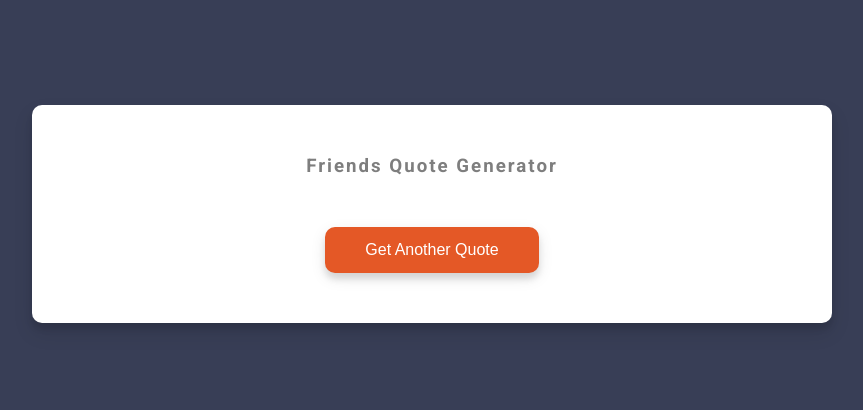
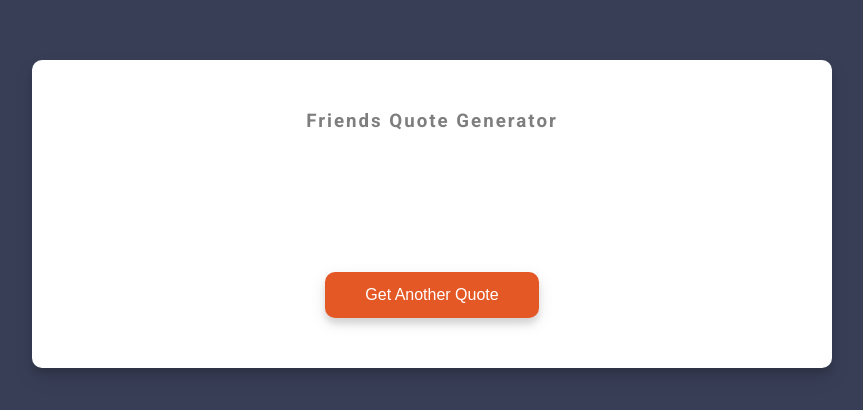
Before and after one commit to sahil-repos/friendsQuoteGenerator, a plain HTML site: page index.html in a window 1280 px wide. Shown: the part 186-596 px from the top of the page, without its empty margins (208-1071 px from the left). Drawn offline with Linux system fonts and the light colour scheme; no server answers.

Commit message:
Fixed css classes

```diff
--- a/index.html
+++ b/index.html
@@ -17,8 +17,8 @@
   <div id="quote" class="quote">
 
   </div>
-  <div id="character" class="charater">
-
+  <div id="character" class="character">
+   <br>
   </div>
   <button id="qBtn" class="btn">Get Another Quote</button>
  </div>
```
